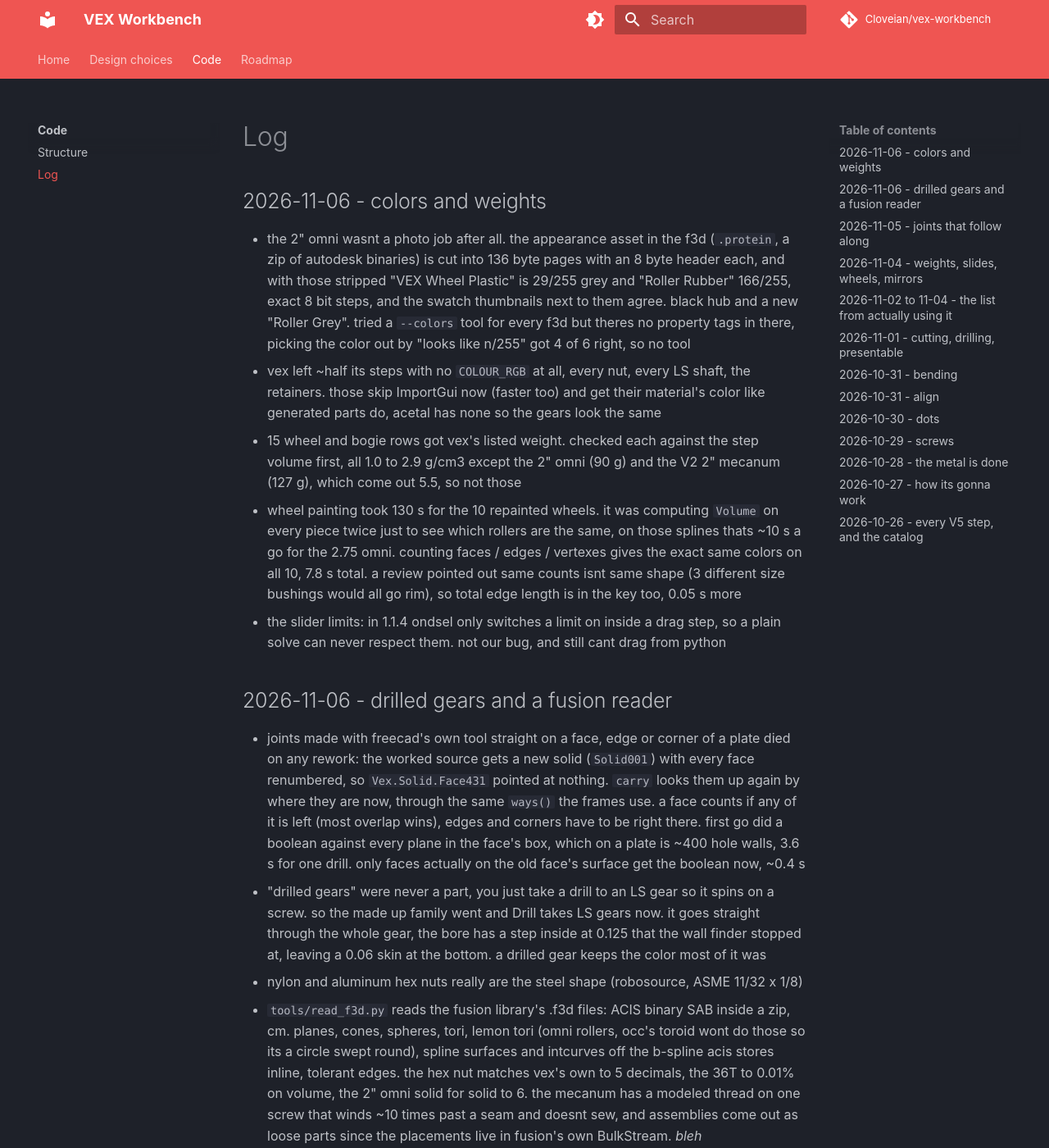
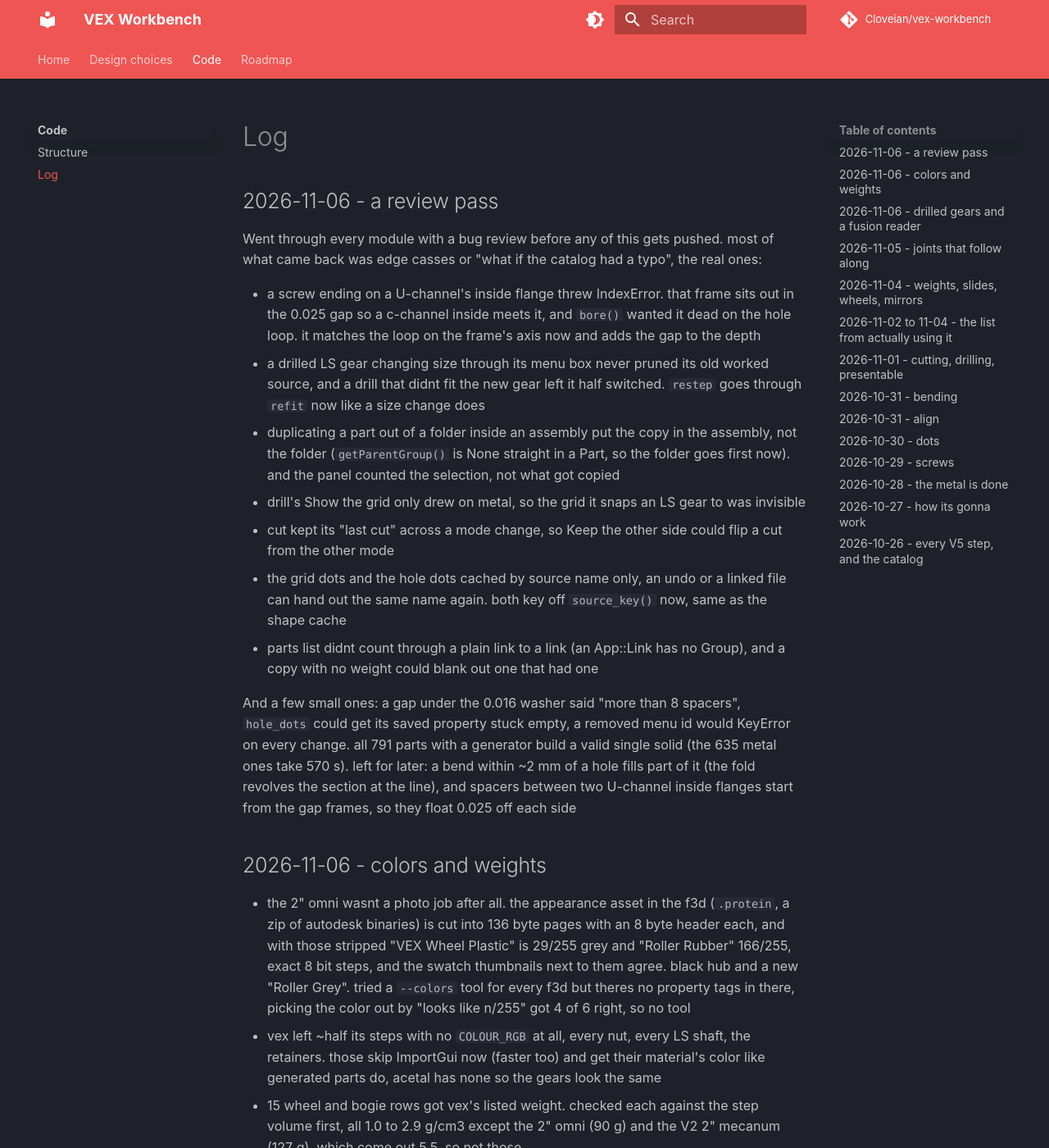
Before and after one commit to Cloveian/vex-workbench, an MkDocs documentation site: the page built from docs/code/log.md, in a window 1280 px wide and 1400 px high. Shown: the whole window at 82% size. Built offline with MkDocs 1.6.1 and Material for MkDocs 9.7.7, drawn with Linux system fonts in a browser that asks for light colours; comment, search, counter and statistics services are not loaded.

Commit message:
log, the review pass

```diff
--- a/docs/code/log.md
+++ b/docs/code/log.md
@@ -1,4 +1,18 @@
 # Log
+
+## 2026-11-06 - a review pass
+
+Went through every module with a bug review before any of this gets pushed. most of what came back was edge casses or "what if the catalog had a typo", the real ones:
+
+- a screw ending on a U-channel's inside flange threw IndexError. that frame sits out in the 0.025 gap so a c-channel inside meets it, and `bore()` wanted it dead on the hole loop. it matches the loop on the frame's axis now and adds the gap to the depth
+- a drilled LS gear changing size through its menu box never pruned its old worked source, and a drill that didnt fit the new gear left it half switched. `restep` goes through `refit` now like a size change does
+- duplicating a part out of a folder inside an assembly put the copy in the assembly, not the folder (`getParentGroup()` is None straight in a Part, so the folder goes first now). and the panel counted the selection, not what got copied
+- drill's Show the grid only drew on metal, so the grid it snaps an LS gear to was invisible
+- cut kept its "last cut" across a mode change, so Keep the other side could flip a cut from the other mode
+- the grid dots and the hole dots cached by source name only, an undo or a linked file can hand out the same name again. both key off `source_key()` now, same as the shape cache
+- parts list didnt count through a plain link to a link (an App::Link has no Group), and a copy with no weight could blank out one that had one
+
+And a few small ones: a gap under the 0.016 washer said "more than 8 spacers", `hole_dots` could get its saved property stuck empty, a removed menu id would KeyError on every change. all 791 parts with a generator build a valid single solid (the 635 metal ones take 570 s). left for later: a bend within ~2 mm of a hole fills part of it (the fold revolves the section at the line), and spacers between two U-channel inside flanges start from the gap frames, so they float 0.025 off each side
 
 ## 2026-11-06 - colors and weights
 
```
